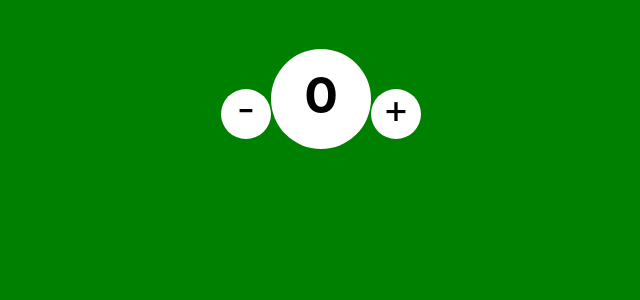
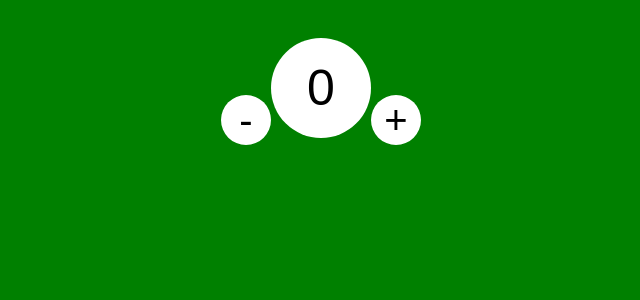
Before and after one commit to lswebdevelops/react-exercises, a React (Create React App) app: page / in a window 1280 px wide. Shown: the top 300 px of the page, without its empty margins (319-959 px from the left). Built offline with nearby package versions, Linux system fonts and the light colour scheme.

Commit message:
changing the function setCount to best practices.

```diff
--- a/src/App.css
+++ b/src/App.css
@@ -1,5 +1,5 @@
 .App{
-  padding-top: 45px;
+  padding-top: 95px;
 }
 .number-container{
   display: flex;
@@ -9,6 +9,9 @@
 
 
 }
+button{
+  border: none;
+}
 .number-content{
   width: 100px;
   height: 100px;
@@ -16,8 +19,7 @@
   background-color: white;
   text-align: center;
   font-size: 50px;
-  margin-top: 4px;
-  line-height: 92px;
+  margin-top: -65px;
 }
 
 .pplus, .pminus{
@@ -26,6 +28,5 @@
   height: 50px;
   border-radius: 50%;
   text-align: center;
-  line-height: 40px;
   font-size: 40px;;
 }
--- a/src/App.js
+++ b/src/App.js
@@ -3,34 +3,43 @@ import './App.css';
 import React from 'react';
 
 function App() {
-  const  [isImportant, setIsImportant] = React.useState(0);
+  const  [count, setcount] = React.useState(0);
 
 
   function handleClickUp(){
-    // setIsImportant is a function
-    //const [isImportant, f]
-    setIsImportant(isImportant + 1)
+
+    // setcount(function(){
+    //   return count +1;
+    // })
+    setcount(function(oldValue){
+      return oldValue +1;
+    })
 
   }
   function handleClickDown(){
-    // setIsImportant is a function
-    //const [isImportant, f]
-    setIsImportant(isImportant - 1)
+
+    // setcount(function(){
+    //   return count - 1;
+    // })
+    setcount(function(oldValue){
+      return oldValue - 1;
+    })
+
 
   }
   return (
     <div className="App">
 
       <div className='number-container'>
-        <p
+        <button
          onClick={handleClickDown}
 
-        className='pminus'>-</p>
-        <h1
-         className='number-content'>{isImportant}</h1>
-         <p
+        className='pminus'>-</button>
+        <button
+         className='number-content'>{count}</button>
+         <button
          onClick={handleClickUp}
-         className='pplus'>+</p>
+         className='pplus'>+</button>
       </div>
 
     </div>
```
